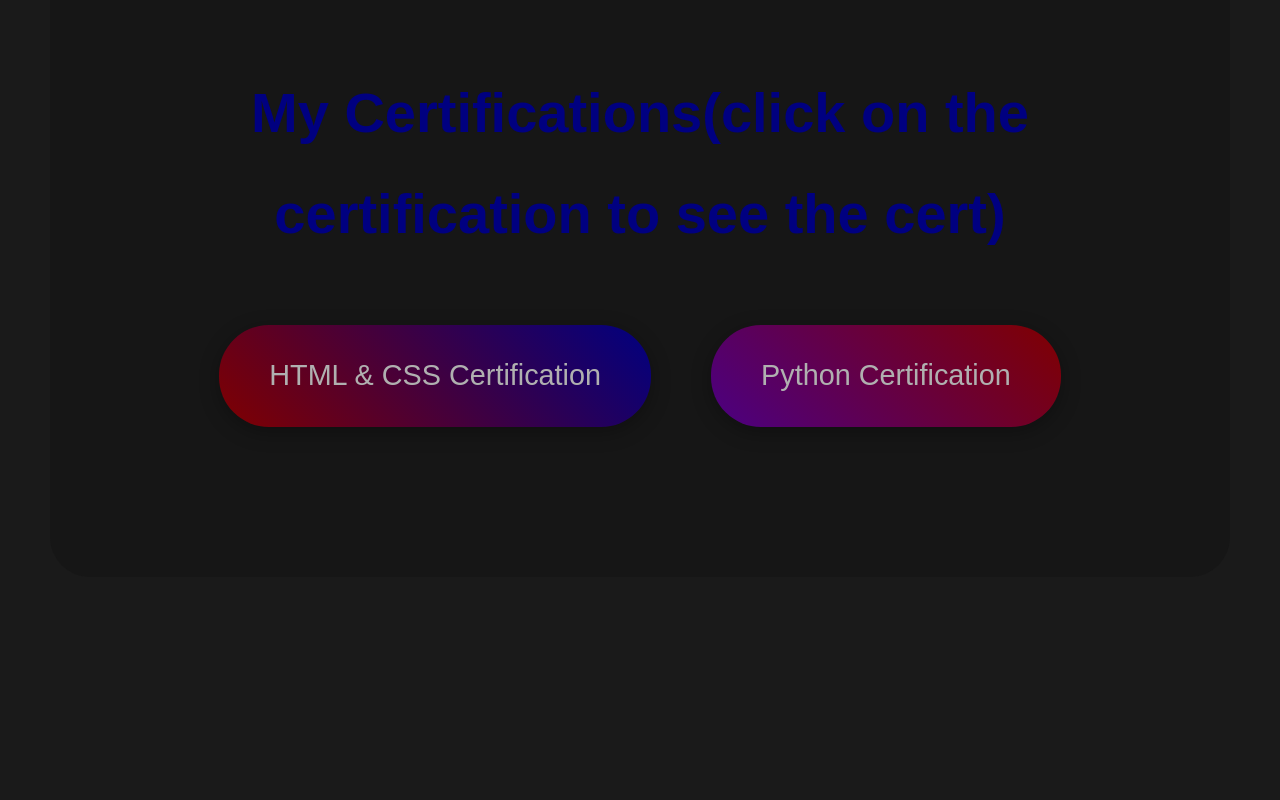
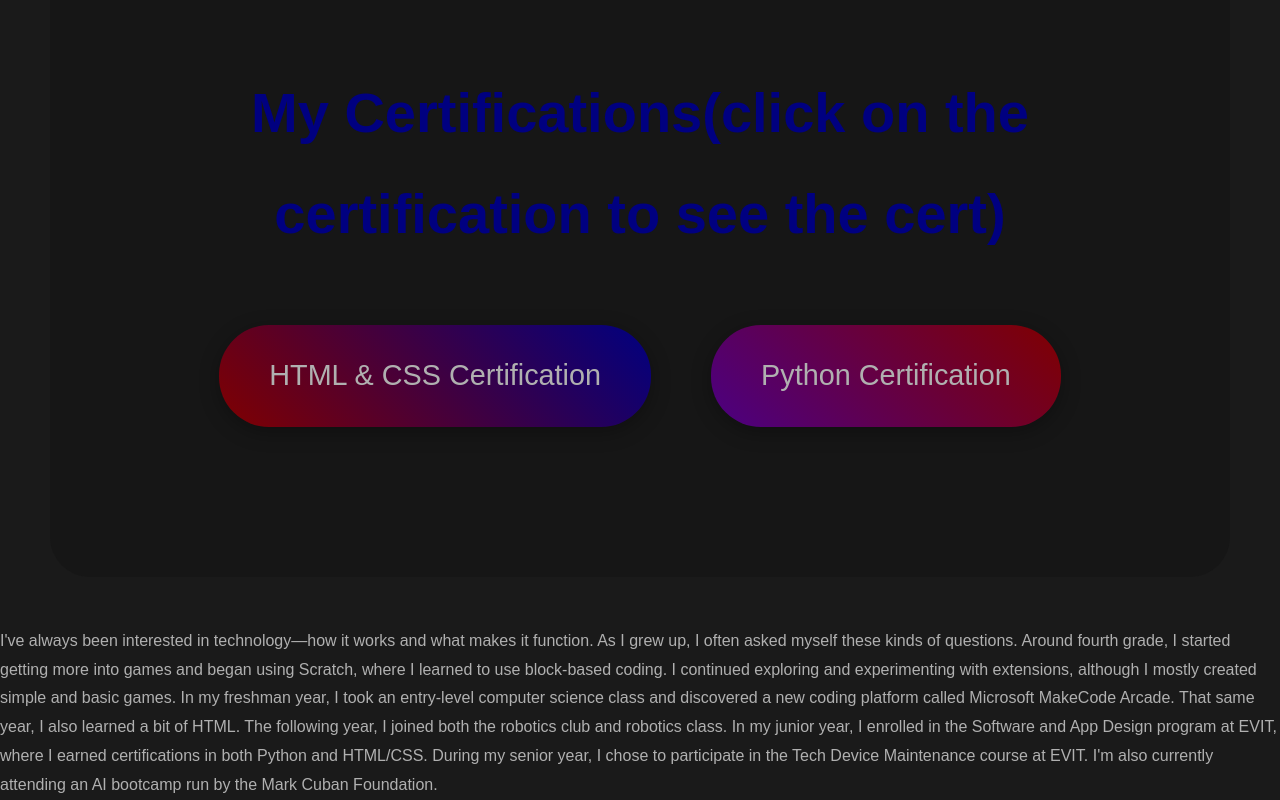
Before and after one commit to Samuel-Paladino/Samuel-Paladino.github.io, a plain HTML site: page index.html in a window 1280 px wide. Shown: the part 3359-4159 px from the top of the page. Before the commit the page ends 3986 px from the top, so only its background shows below. Drawn offline with nearby package versions, Linux system fonts and the light colour scheme.

Commit message:
Change title to 'Samuel Paladino Portfolio' and add story
Updated the title and added a personal story section.

```diff
--- a/index.html
+++ b/index.html
@@ -3,7 +3,7 @@
 <head>
     <meta charset="UTF-8">
     <meta name="viewport" content="width=device-width, initial-scale=1.0">
-    <title>Samuel Paladino Creations</title>
+    <title>Samuel Paladino Portfolio</title>
     <style>
         * {
             margin: 0;
@@ -477,6 +477,11 @@
         </div>
     </section>
 
+    <section id="my story">
+        <p>I've always been interested in technology—how it works and what makes it function. As I grew up, I often asked myself these kinds of questions. Around fourth grade, I started getting more into games and began using Scratch, where I learned to use block-based coding. I continued exploring and experimenting with extensions, although I mostly created simple and basic games.
+In my freshman year, I took an entry-level computer science class and discovered a new coding platform called Microsoft MakeCode Arcade. That same year, I also learned a bit of HTML. The following year, I joined both the robotics club and robotics class. In my junior year, I enrolled in the Software and App Design program at EVIT, where I earned certifications in both Python and HTML/CSS.
+During my senior year, I chose to participate in the Tech Device Maintenance course at EVIT. I'm also currently attending an AI bootcamp run by the Mark Cuban Foundation.</p>
+
     <!-- Particles.js Script -->
     <script src="https://cdn.jsdelivr.net/npm/particles.js@2.0.0/particles.min.js"></script>
     <script>
```
